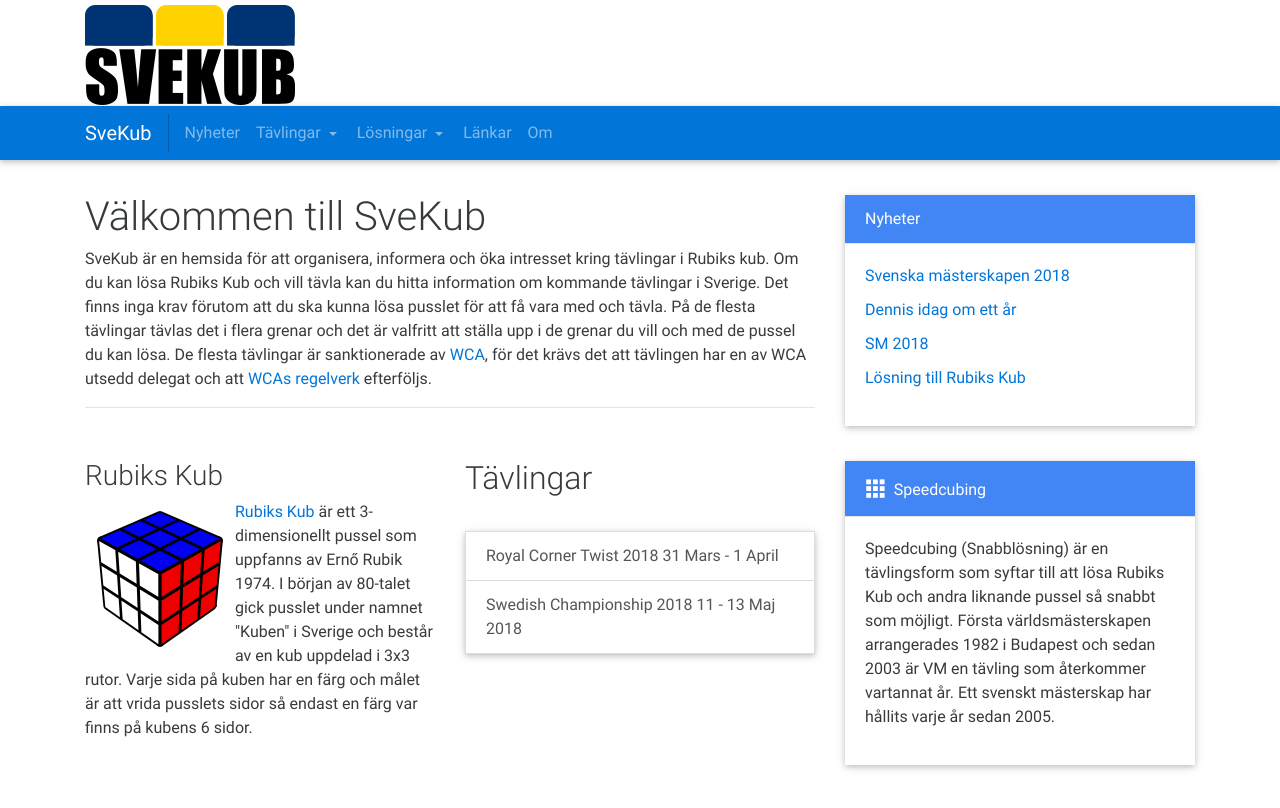
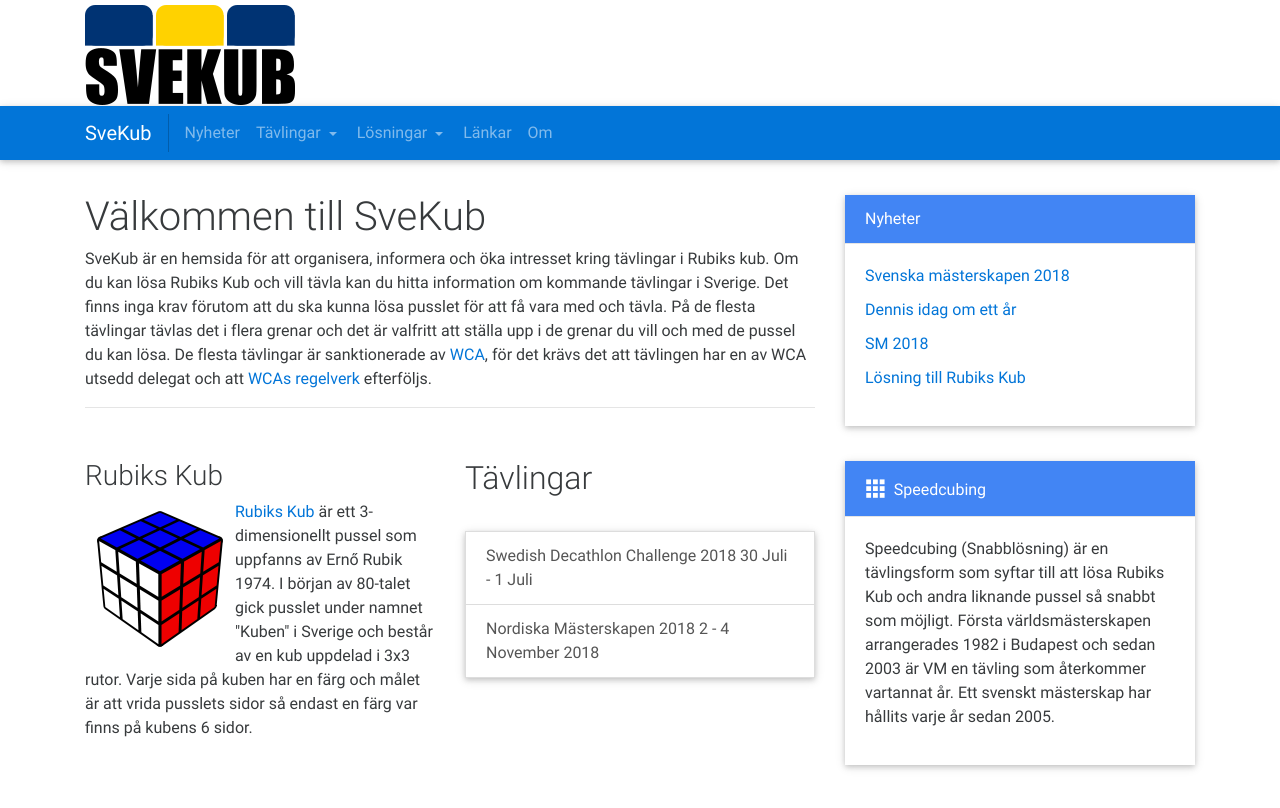
Before and after one commit to SveKub/SveKubOldSite, a Jekyll site: the page built from index.html, in a window 1280 px wide and 900 px high, cut to the strip 0-808 px from the top of the window. Built offline with Jekyll 4.4.1, drawn with Linux system fonts in a browser that asks for light colours; nearby versions of some CDN libraries.

Commit message:
Update tavlingar.yml

```diff
--- a/_data/tavlingar.yml
+++ b/_data/tavlingar.yml
@@ -1,6 +1,6 @@
-- namn: Royal Corner Twist 2018
-  url: https://www.worldcubeassociation.org/competitions/RoyalCornerTwist2018
-  datum: 31 Mars - 1 April
-- namn: Swedish Championship 2018
-  url: https://www.worldcubeassociation.org/competitions/SwedishChampionship2018
-  datum: 11 - 13 Maj 2018
+- namn: Swedish Decathlon Challenge 2018
+  url: https://www.worldcubeassociation.org/competitions/SwedishDecathlonChallenge2018
+  datum: 30 Juli - 1 Juli
+- namn: Nordiska Mästerskapen 2018
+  url: https://www.worldcubeassociation.org/competitions?utf8=%E2%9C%93&region=Sweden&search=&state=present&year=all+years&from_date=&to_date=&delegate=&display=list
+  datum: 2 - 4 November 2018
```
